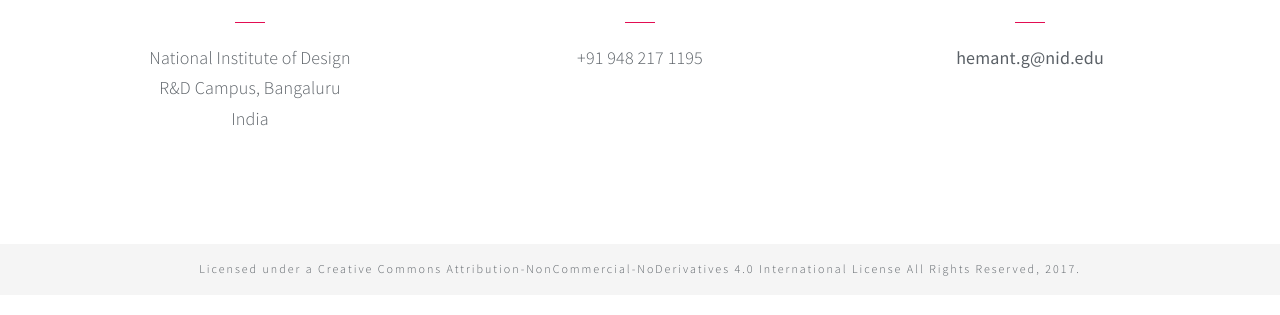
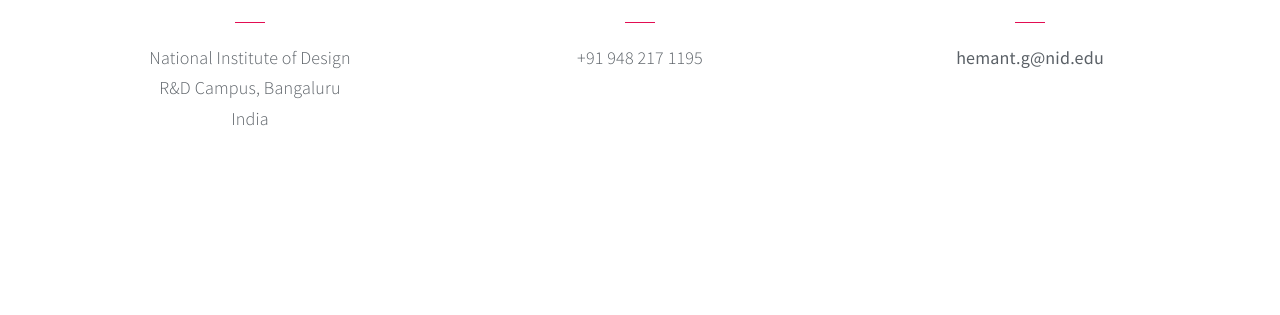
Before and after one commit to ghemant/portfolio, a plain HTML site: page contact.html in a window 1280 px wide. Shown: the part 335-650 px from the top of the page. Drawn offline with nearby package versions, Linux system fonts and the light colour scheme; a script that the page names is missing.

Commit message:
Update contact.html

```diff
--- a/contact.html
+++ b/contact.html
@@ -93,15 +93,7 @@
         </div>
     </section>
 
-    <footer id="footer">
-        <div class="container">
-            <div style="width:100%; clear:both;" id="sixteen">
-                <p id="footer1" style="text-align: center">Licensed under a Creative Commons Attribution-NonCommercial-NoDerivatives 4.0 International License All Rights Reserved, 2017.</p>
-            </div>
-        </div>
-        <!-- end of container-->
-    </footer>
-    <!-- end of footer-->
+
     <script type="text/javascript" src="js/jquery.js"></script>
     <script type="text/javascript" src="js/bootstrap.js"></script>
     <script type="text/javascript" src="js/morphext.min.js"></script>
```
